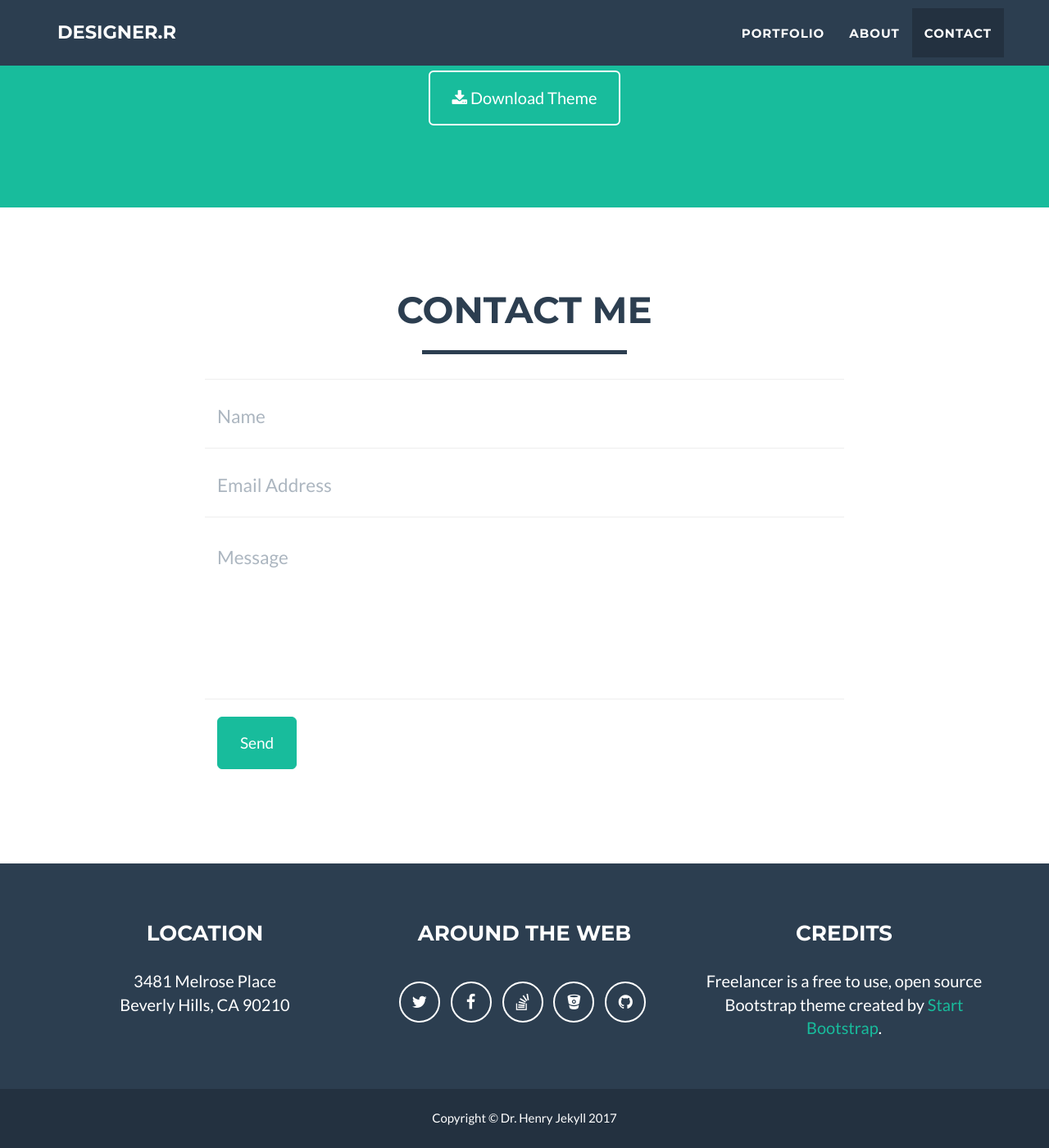
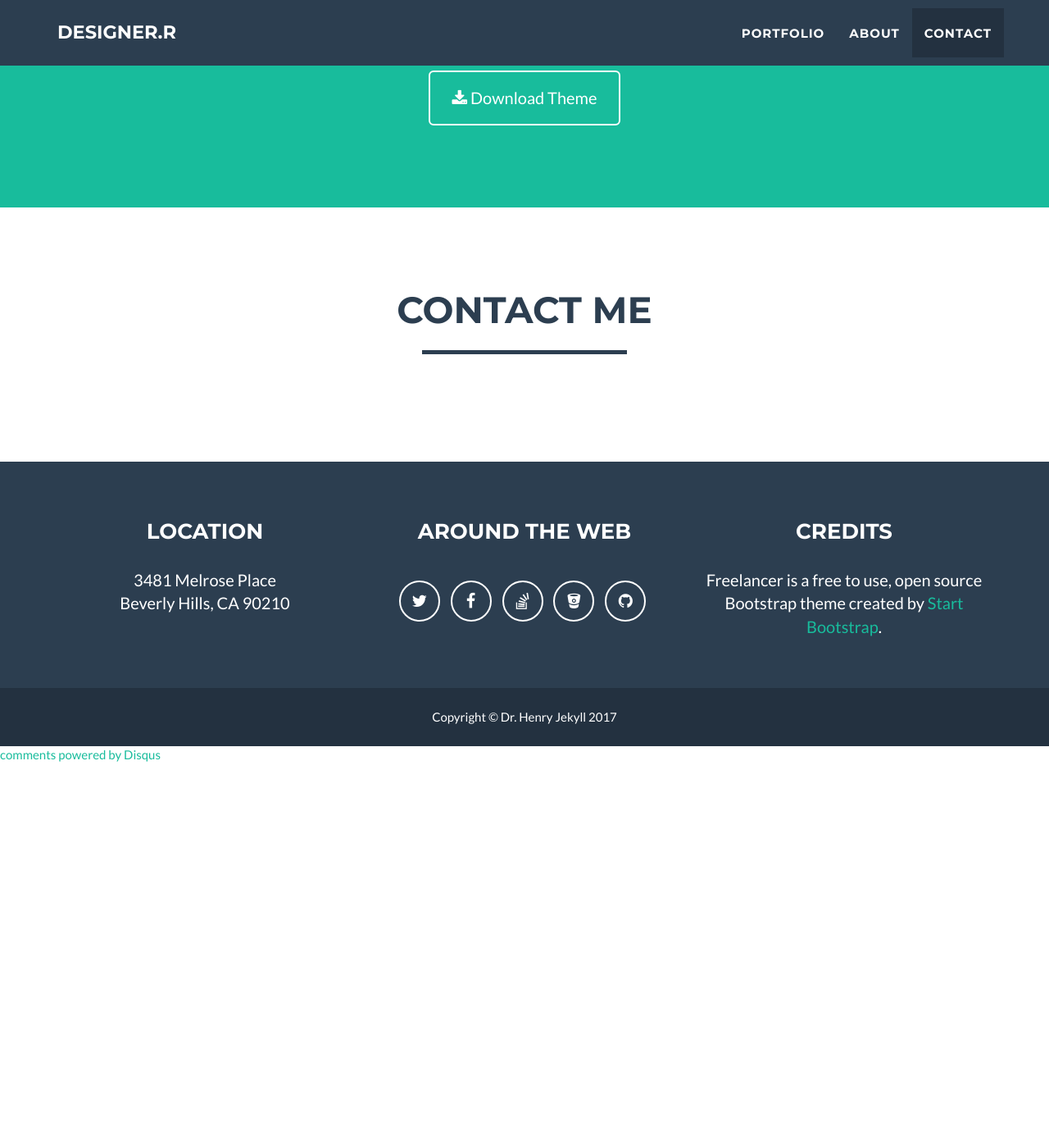
Before and after one commit to shuohanr/shuohanr.github.io, a Jekyll site: the page built from index.html, in a window 1280 px wide and 1400 px high, scrolled down 1985 px. Shown: the whole window at 82% size. Built offline with Jekyll 4.4.1, drawn with Linux system fonts in a browser that asks for light colours; comment, search, counter and statistics services are not loaded; after the commit the page ends 2917 px from its top, so only the background shows below that.

Commit message:
试试 contact 的不同形式

```diff
--- a/_config.yml
+++ b/_config.yml
@@ -17,7 +17,7 @@
 # - static : pass through formspree.io to validate email sending
 # - disqus : replace contact form by disqus thread
 # - comment the line below if you want to stick with the default PHP contact form
-contact: static
+contact: disqus
 
 # If you use disqus you need disqus shortname
 # https://help.disqus.com/customer/portal/articles/466208
```
